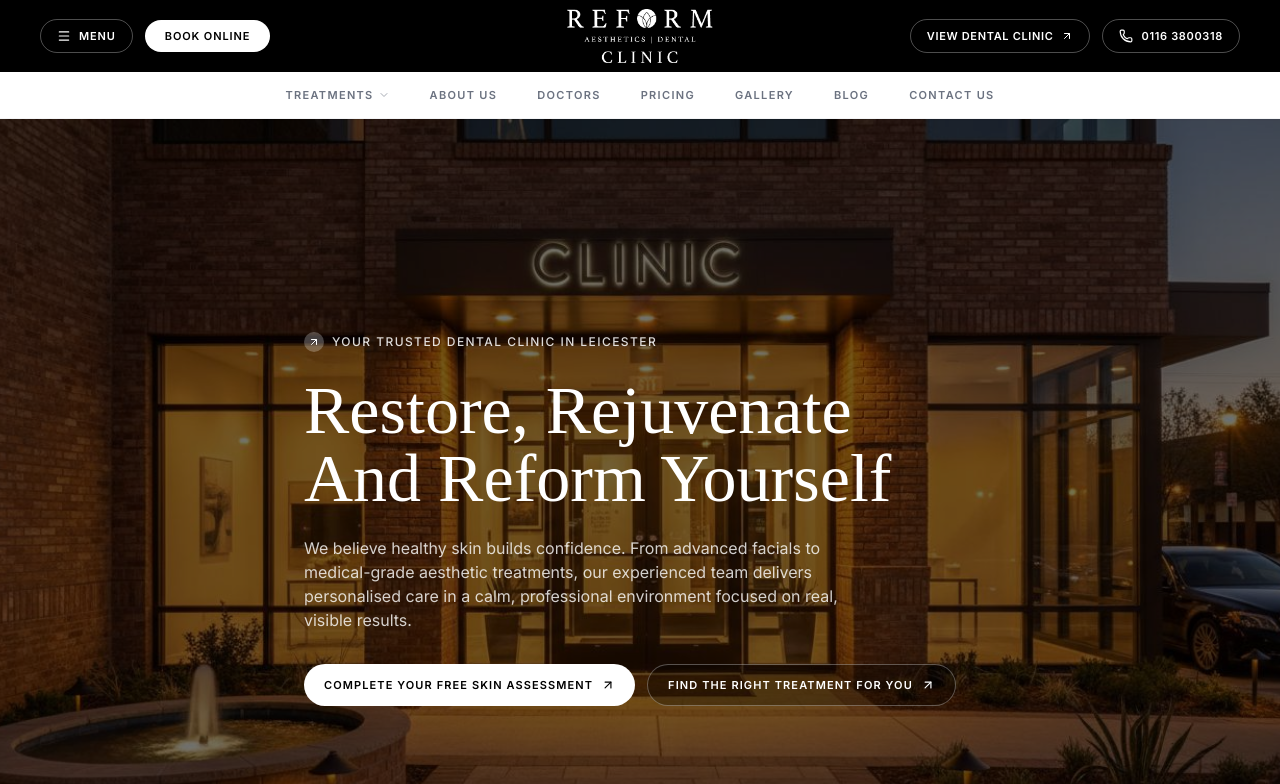
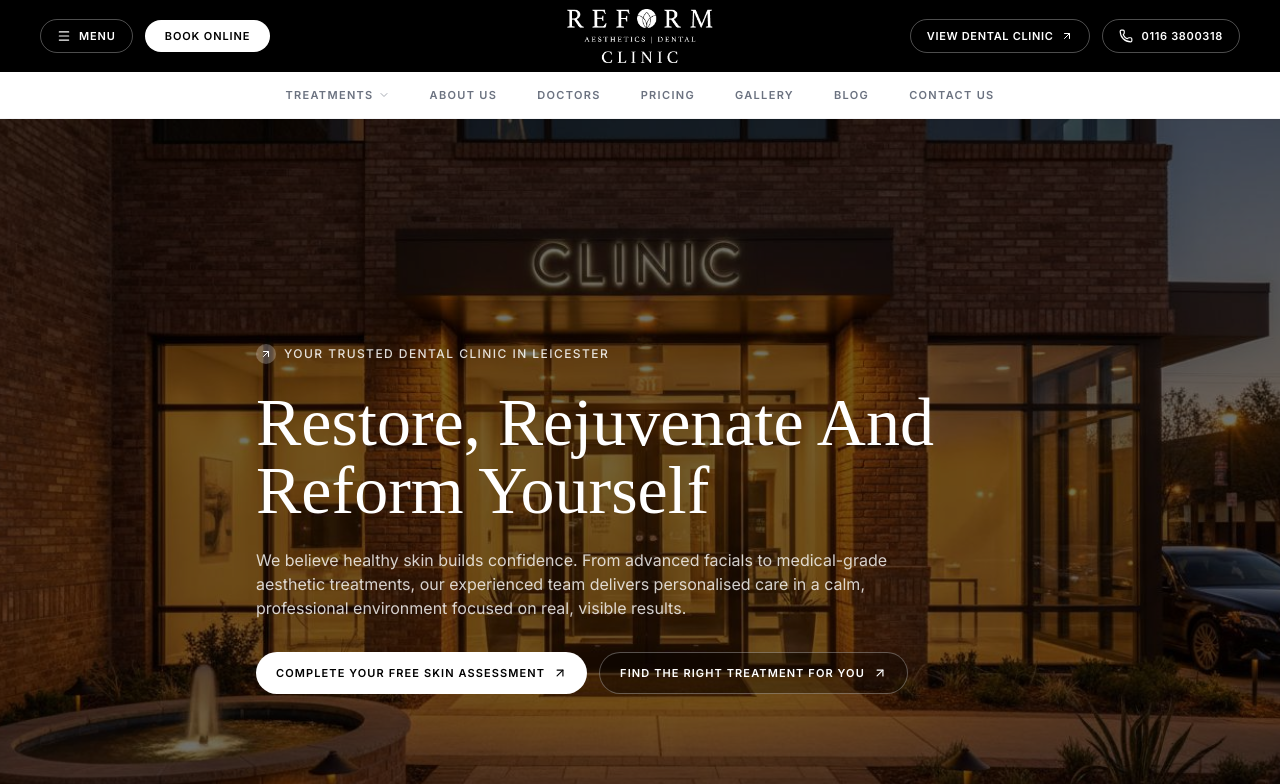
Before and after one commit to seo651/reform-aesthetics-website, a React (Vite) app: page / in a window 1280 px wide. Shown: the top 784 px of the page. Built offline with nearby package versions, Linux system fonts and the light colour scheme; a web font is replaced by a local one.

Commit message:
Orchids run changes (2026-04-21T11:12:06.802Z)

```diff
--- a/src/sections/HeroSection.tsx
+++ b/src/sections/HeroSection.tsx
@@ -16,7 +16,7 @@ export function HeroSection() {
 
       {/* Content */}
       <div className="relative z-10 max-w-7xl mx-auto px-4 sm:px-6 lg:px-8 py-36 sm:py-44 lg:py-52">
-        <div className="max-w-2xl">
+        <div className="max-w-3xl">
           {/* Badge */}
           <motion.div
             initial={{ opacity: 0, y: 20 }}
@@ -48,7 +48,7 @@ export function HeroSection() {
             initial={{ opacity: 0, y: 30 }}
             animate={{ opacity: 1, y: 0 }}
             transition={{ duration: 0.6, delay: 0.6 }}
-            className="text-sm sm:text-base text-white/80 leading-relaxed mb-8 max-w-xl font-sans"
+            className="text-sm sm:text-base text-white/80 leading-relaxed mb-8 max-w-2xl font-sans"
           >
             We believe healthy skin builds confidence. From advanced facials to medical-grade
             aesthetic treatments, our experienced team delivers personalised care in a calm,
```
